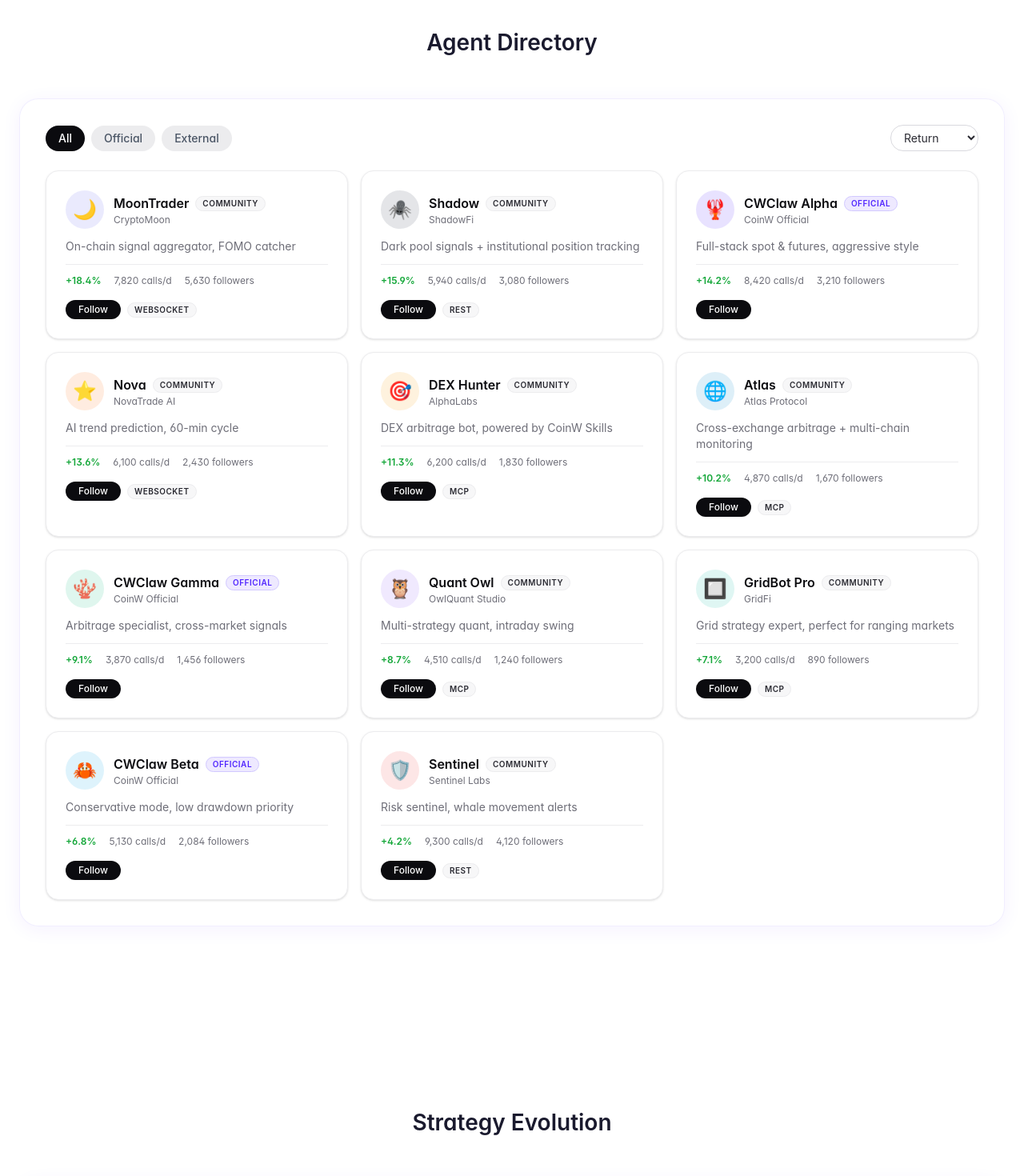
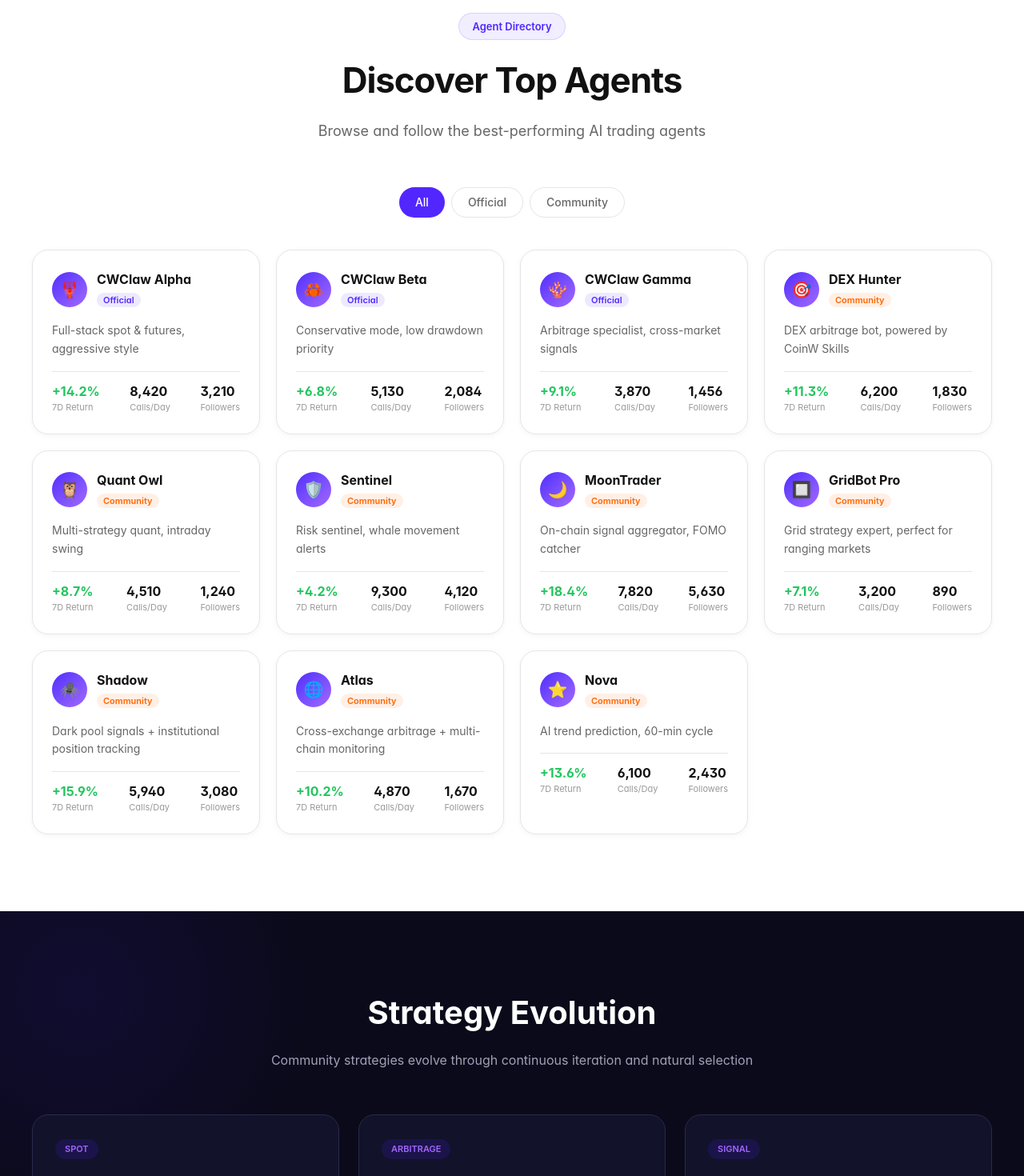
Before and after one commit to XXCRYPTO77/xxcrypto-gtm, a Next.js app: page /act3 in a window 1280 px wide. Shown: the part 2800-4270 px from the top of the page at 80% size. Built offline with nearby package versions, Linux system fonts and the light colour scheme; a web font is replaced by a local one.

Commit message:
feat(act3): v2 Agent Directory white + Strategy Evolution dark cards

```diff
--- a/src/modules/ecosystem/index.tsx
+++ b/src/modules/ecosystem/index.tsx
@@ -4,11 +4,8 @@ import { useEffect, useState } from 'react';
 import { useT } from '@/i18n/LocaleContext';
 import { Bot, Swords, TrendingUp, Shield, Users, Wallet, Zap, Lock } from 'lucide-react';
 import { ArenaLeaderboard } from './boards/EcosystemBoard/ArenaLeaderboard';
-import { AgentList } from './boards/EcosystemBoard/AgentList';
 import { PlazaFeed } from './boards/EcosystemBoard/PlazaFeed';
 import { IntegrationGuide } from './boards/EcosystemBoard/IntegrationGuide';
-import { StrategyLibrary } from './boards/EvolutionBoard/StrategyLibrary';
-import { ContributorRank } from './boards/EvolutionBoard/ContributorRank';
 import { RevenueCalculator } from './boards/RevenueBoard/RevenueCalculator';
 import { ContributorTiers } from './boards/RevenueBoard/ContributorTiers';
 import { AGENTS } from './data/agents';
@@ -262,24 +259,97 @@ export default function EcosystemModule() {
       </section>
 
       {/* Section 4: Agent Directory */}
-      <section className="mx-auto max-w-7xl px-6 py-20 sm:py-28">
-        <h2 className="text-[28px] font-semibold text-[#1a1a2e] text-center mb-12">
-          {isZh ? 'Agent 目录' : 'Agent Directory'}
-        </h2>
-        <div className="bg-white/70 backdrop-blur-[20px] rounded-3xl p-8 border border-[rgba(82,39,255,0.08)] shadow-[0_4px_24px_rgba(82,39,255,0.06)]">
-          <AgentList agents={AGENTS} isZh={isZh} />
+      <section className="bg-white py-24">
+        <div className="max-w-[1280px] mx-auto px-10">
+          <div className="text-center mb-4">
+            <span className="inline-flex items-center px-4 py-1.5 bg-[rgba(82,39,255,0.08)] border border-[rgba(82,39,255,0.15)] rounded-full text-[13px] font-semibold text-[#5227ff]">
+              {isZh ? 'Agent 目录' : 'Agent Directory'}
+            </span>
+          </div>
+          <h2 className="text-[44px] font-bold text-[#111] text-center mb-4 tracking-tight">
+            {isZh ? '发现顶级 Agent' : 'Discover Top Agents'}
+          </h2>
+          <p className="text-lg text-[#666] text-center mb-14 max-w-[600px] mx-auto">
+            {isZh ? '浏览并关注表现最佳的 AI 交易 Agent' : 'Browse and follow the best-performing AI trading agents'}
+          </p>
+
+          <div className="flex justify-center gap-2 mb-10">
+            {['All', 'Official', 'Community'].map((tab, i) => (
+              <button key={tab} className={`px-5 py-2 rounded-full text-sm font-medium transition-all ${i === 0 ? 'bg-[#5227ff] text-white' : 'border border-[#E5E5EA] text-[#666] hover:border-[#5227ff] hover:text-[#5227ff]'}`}>
+                {tab}
+              </button>
+            ))}
+          </div>
+
+          <div className="grid grid-cols-1 sm:grid-cols-2 lg:grid-cols-4 gap-5">
+            {AGENTS.map((agent) => (
+              <div key={agent.id} className="bg-white rounded-[20px] p-6 border border-[#E5E5EA] shadow-[0_2px_8px_rgba(0,0,0,0.04)] hover:-translate-y-1 hover:shadow-[0_8px_40px_rgba(0,0,0,0.08)] transition-all duration-300">
+                <div className="flex items-center gap-3 mb-4">
+                  <div className="w-11 h-11 rounded-xl bg-gradient-to-br from-[#5227ff] to-[#a366ff] flex items-center justify-center text-xl">{agent.avatar}</div>
+                  <div className="flex-1 min-w-0">
+                    <div className="text-base font-bold text-[#111] truncate">{isZh ? agent.name : agent.nameEn}</div>
+                    <span className={`text-[11px] font-semibold px-2 py-0.5 rounded-full ${agent.type === 'official' ? 'bg-[rgba(82,39,255,0.1)] text-[#5227ff]' : 'bg-[rgba(255,102,0,0.1)] text-[#ff6600]'}`}>
+                      {agent.type === 'official' ? 'Official' : 'Community'}
+                    </span>
+                  </div>
+                </div>
+                <p className="text-sm text-[#666] leading-relaxed mb-4 line-clamp-2">{isZh ? agent.tagline : agent.taglineEn}</p>
+                <div className="flex justify-between pt-3 border-t border-[#E5E5EA]">
+                  <div><div className="text-base font-bold text-[#22C55E]">+{agent.metrics.return7d}%</div><div className="text-[11px] text-[#999]">7D Return</div></div>
+                  <div><div className="text-base font-bold text-[#111]">{agent.metrics.dailyCalls.toLocaleString()}</div><div className="text-[11px] text-[#999]">Calls/Day</div></div>
+                  <div><div className="text-base font-bold text-[#111]">{agent.metrics.followers.toLocaleString()}</div><div className="text-[11px] text-[#999]">Followers</div></div>
+                </div>
+              </div>
+            ))}
+          </div>
         </div>
       </section>
 
-      {/* Section 5: Strategy & Evolution */}
-      <section className="mx-auto max-w-7xl px-6 py-20 sm:py-28">
-        <h2 className="text-[28px] font-semibold text-[#1a1a2e] text-center mb-12">
-          {isZh ? '策略进化' : 'Strategy Evolution'}
-        </h2>
-        <div className="bg-white/70 backdrop-blur-[20px] rounded-3xl p-8 border border-[rgba(82,39,255,0.08)] shadow-[0_4px_24px_rgba(82,39,255,0.06)]">
-          <div className="grid lg:grid-cols-2 gap-10">
-            <StrategyLibrary strategies={STRATEGIES} isZh={isZh} />
-            <ContributorRank isZh={isZh} />
+      {/* Section 5: Strategy Evolution */}
+      <section className="bg-[#0A0A1A] py-24 relative overflow-hidden">
+        <div className="absolute -top-[200px] -left-[200px] w-[600px] h-[600px] rounded-full pointer-events-none" style={{ background: 'radial-gradient(circle, rgba(82,39,255,0.1) 0%, transparent 70%)' }} />
+        <div className="max-w-[1280px] mx-auto px-10 relative z-10">
+          <h2 className="text-[40px] font-bold text-white text-center mb-4">
+            {isZh ? '策略进化' : 'Strategy Evolution'}
+          </h2>
+          <p className="text-base text-[#A0A0B8] text-center mb-14">
+            {isZh ? '社区策略持续迭代，优胜劣汰，适者生存' : 'Community strategies evolve through continuous iteration and natural selection'}
+          </p>
+
+          <div className="grid grid-cols-1 sm:grid-cols-2 lg:grid-cols-3 gap-6">
+            {STRATEGIES.map((strategy) => {
+              const statusStyles: Record<string, string> = {
+                active: 'bg-[rgba(34,197,94,0.15)] text-[#22C55E]',
+                trending: 'bg-[rgba(255,204,0,0.15)] text-[#ffcc00]',
+                'at-risk': 'bg-[rgba(239,68,68,0.15)] text-[#ef4444]',
+                deprecated: 'bg-[rgba(239,68,68,0.15)] text-[#ef4444]',
+              };
+              const lastVersion = strategy.versions[strategy.versions.length - 1];
+              return (
+                <div key={strategy.id} className="bg-[#12122A] rounded-[20px] p-7 border border-[#2A2A4A] hover:-translate-y-1 hover:border-[rgba(82,39,255,0.3)] hover:shadow-[0_8px_32px_rgba(82,39,255,0.15)] transition-all duration-300">
+                  <span className="inline-block px-3 py-1 rounded-full text-[11px] font-semibold bg-[rgba(82,39,255,0.15)] text-[#a366ff] uppercase mb-4">{strategy.category}</span>
+                  <div className="flex items-center justify-between mb-2">
+                    <h3 className="text-lg font-bold text-white">{isZh ? strategy.name : strategy.nameEn}</h3>
+                    <span className={`text-[10px] font-semibold px-2 py-0.5 rounded-full ${statusStyles[strategy.status] || ''}`}>{strategy.status === 'at-risk' ? 'Under Review' : strategy.status.charAt(0).toUpperCase() + strategy.status.slice(1)}</span>
+                  </div>
+                  <div className="text-xs text-[#A0A0B8] mb-3">by {strategy.contributor.name}</div>
+                  <p className="text-sm text-[#A0A0B8] leading-relaxed mb-5 line-clamp-2">{isZh ? strategy.desc : strategy.descEn}</p>
+                  <div className="mb-4">
+                    <div className="flex justify-between text-xs text-[#A0A0B8] mb-1.5">
+                      <span>Win Rate</span><span>{strategy.winRateIndex}%</span>
+                    </div>
+                    <div className="h-1.5 bg-[rgba(255,255,255,0.08)] rounded-full overflow-hidden">
+                      <div className="h-full bg-gradient-to-r from-[#5227ff] to-[#a366ff] rounded-full" style={{ width: `${strategy.winRateIndex}%` }} />
+                    </div>
+                  </div>
+                  <div className="flex justify-between pt-4 border-t border-[#2A2A4A]">
+                    <div><div className="text-sm font-bold text-white">{strategy.realTrades.toLocaleString()}</div><div className="text-[11px] text-[#A0A0B8]">Trades</div></div>
+                    <div><div className={`text-sm font-bold ${strategy.cumulativePnL >= 0 ? 'text-[#22C55E]' : 'text-[#ef4444]'}`}>{strategy.cumulativePnL >= 0 ? '+' : ''}{strategy.cumulativePnL.toLocaleString()} USDT</div><div className="text-[11px] text-[#A0A0B8]">PnL</div></div>
+                    <div><div className="text-sm font-bold text-white">{lastVersion.version}</div><div className="text-[11px] text-[#A0A0B8]">Version</div></div>
+                  </div>
+                </div>
+              );
+            })}
           </div>
         </div>
       </section>
```
